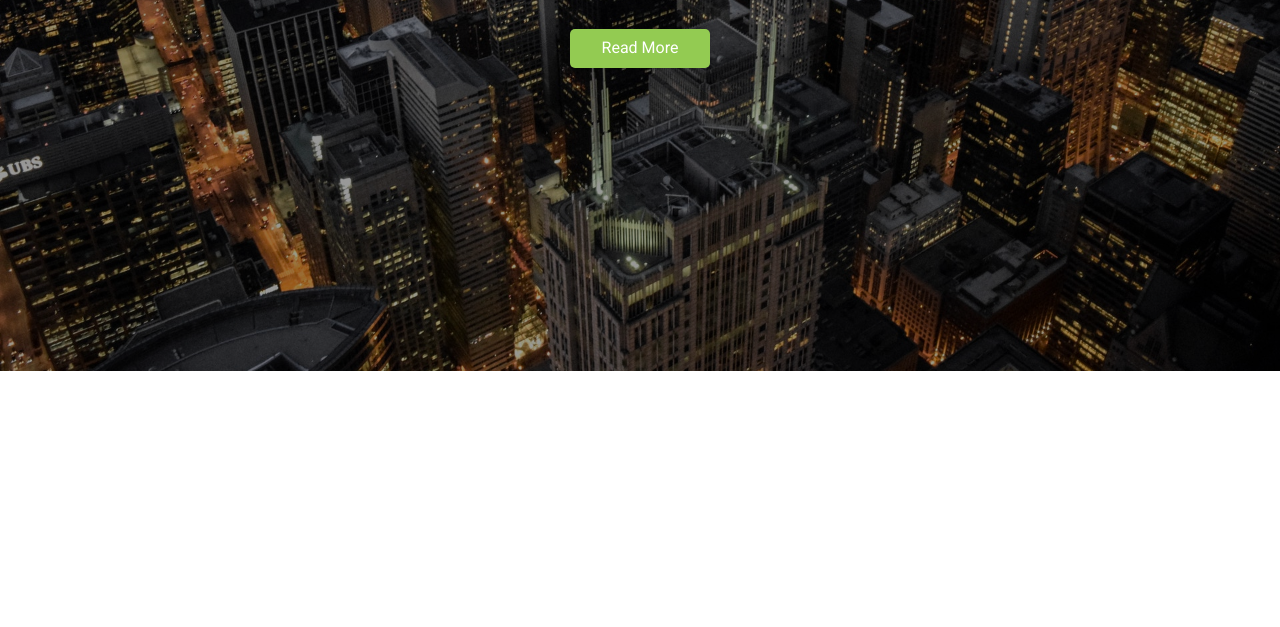
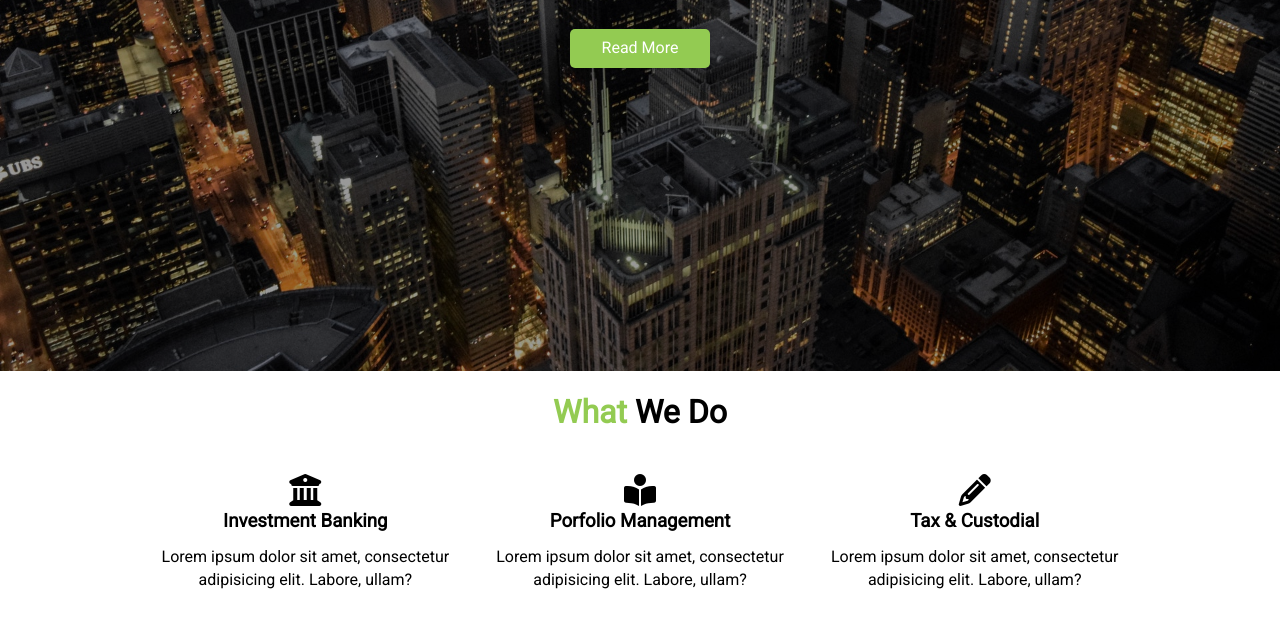
Before and after one commit to Ahernandezl0889/accounting_website, a plain HTML site: page index.html in a window 1280 px wide. Shown: the part 495-1122 px from the top of the page. Before the commit the page ends 866 px from the top, so only its background shows below. Drawn offline with Linux system fonts and the light colour scheme.

Commit message:
work on the what section

```diff
--- a/css/style.css
+++ b/css/style.css
@@ -26,15 +26,42 @@ p {
     color:#93cb52;
 
 }
+.container{
+    max-width:1100px;
+    /* align in the middle */
+    margin:auto;
+    padding:0 2rem;
+    overflow: hidden;
+}
+.text-center{
+    text-align:center;
+}
+
 .l-heading{
     font-size:4rem;
     margin-bottom: 0.75rem;
     line-height: 1.1;
 }
+.m-heading{
+    font-size:2rem;
+    margin-bottom: 0.75rem;
+    line-height: 1.1;
+}
+
 .lead{
     font-size: 1.3rem;
     margin-bottom: 2rem;
 }
+.py-1{
+    padding:1.5rem 0;
+}
+.py-2{
+    padding:2rem 0;
+}
+.py-3{
+    padding:3rem 0;
+}
+
 .btn{
     /* we display inline-block in order to use width */
     display:inline-block;
@@ -122,3 +149,16 @@ p {
     left:0;
     background-color:rgba(0,0,0,0.4);
 }
+
+/* Sectio: What  we do */
+.items{
+    display:flex;
+    padding: 1rem;;
+}
+
+.item{
+    flex:1;
+    text-align:center;
+    padding: 1rem;
+
+}
--- a/index.html
+++ b/index.html
@@ -40,5 +40,39 @@
         </div>
     </header>
 
+    <!-- section: What we do -->
+    <section id="what" class="bg-light py-1">
+        <!-- content to stay in the middle, put a container class -->
+        <div class="container">
+            <h2 class="m-heading text-center">
+                <span class="text-primary">What</span> We Do
+             </h2>
+             <div class="items">
+                 <!-- flex container -->
+                 <div class="item">
+                     <i class="fas fa-university fa-2x"></i>
+                     <div>
+                         <h3>Investment Banking</h3>
+                         <p>Lorem ipsum dolor sit amet, consectetur adipisicing elit. Labore, ullam?</p>
+                     </div>
+                 </div>
+                 <div class="item">
+                     <i class="fas fa-book-reader fa-2x"></i>
+                    <div>
+                        <h3>Porfolio Management</h3>
+                        <p>Lorem ipsum dolor sit amet, consectetur adipisicing elit. Labore, ullam?</p>
+                    </div></div>
+                 <div class="item">
+                        <i class="fas fa-pencil-alt fa-2x"></i>
+                        <div>
+                            <h3>Tax & Custodial</h3>
+                            <p>Lorem ipsum dolor sit amet, consectetur adipisicing elit. Labore, ullam?</p>
+                        </div>
+                 </div>
+             </div>
+        </div>
+
+    </section>
+
 </body>
 </html>
```
